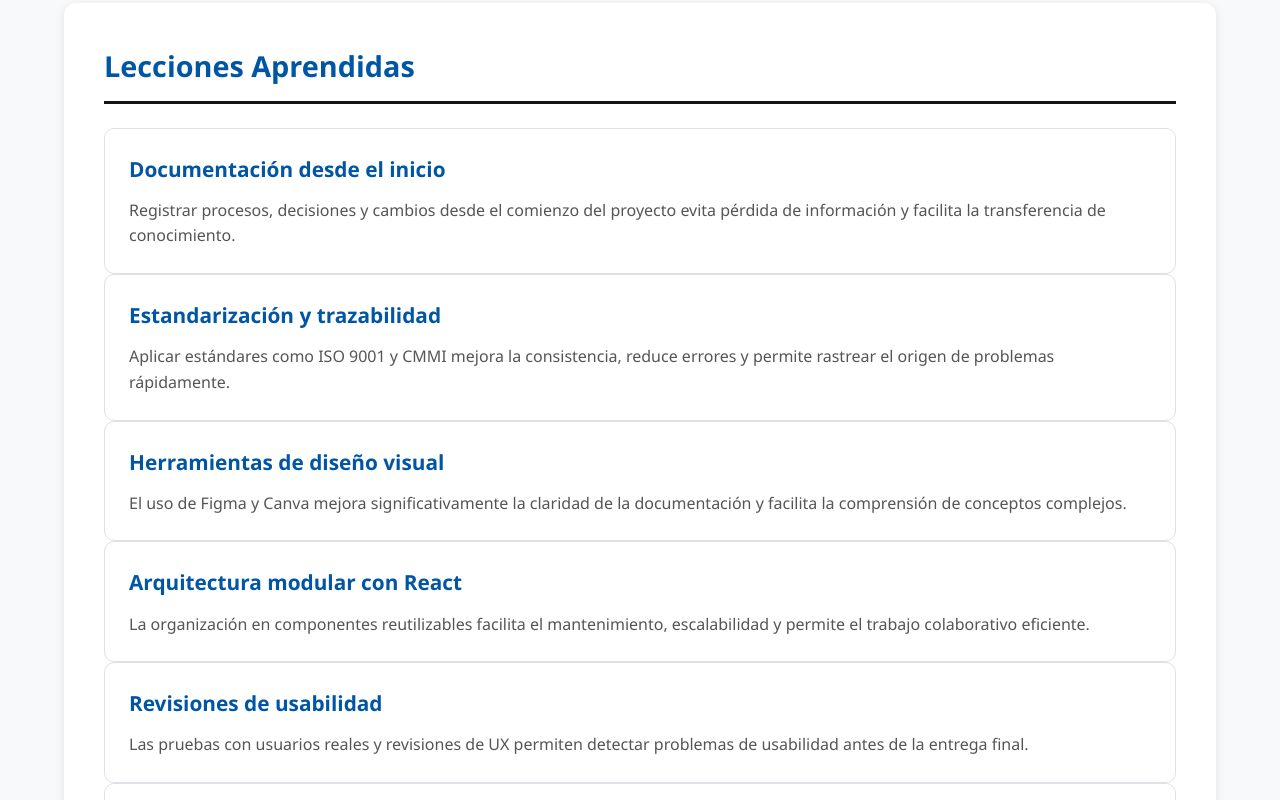
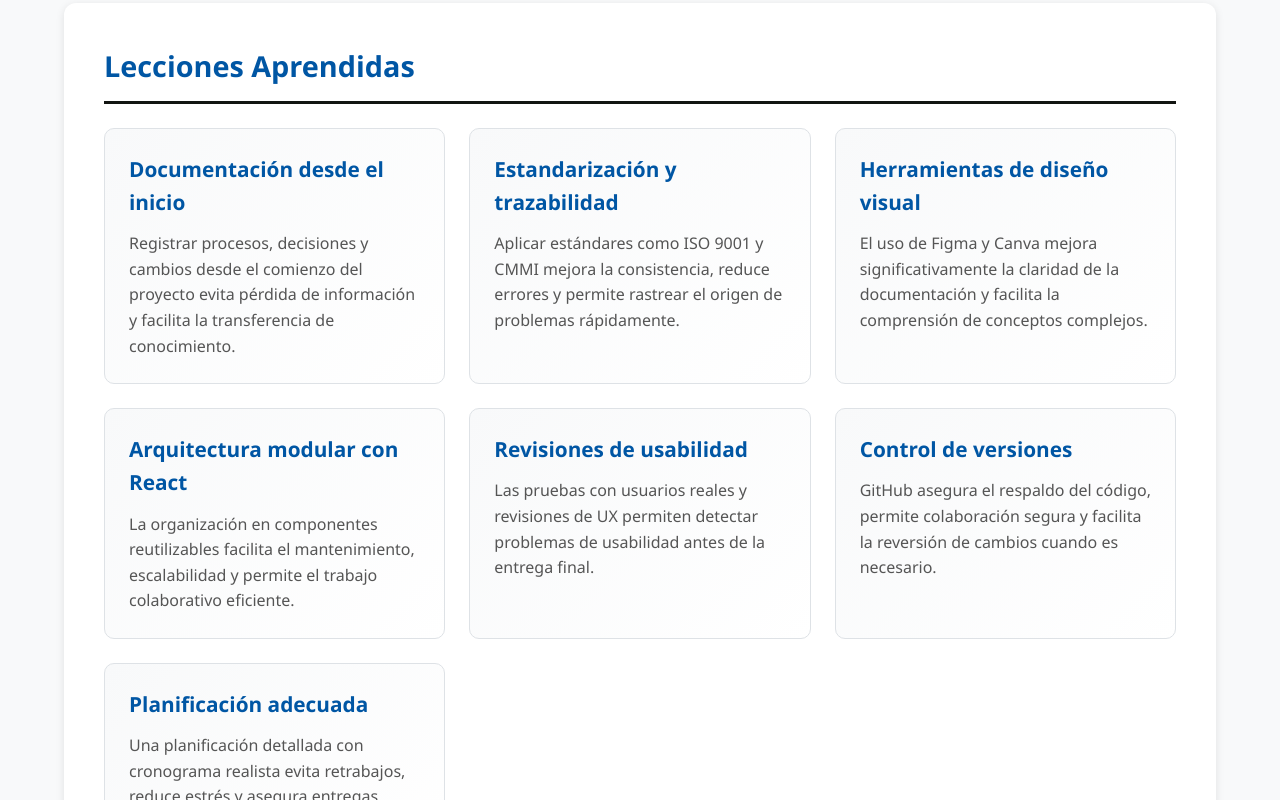
Before and after one commit to Rafael0896/Informe-de-Lecciones-Aprendidas, a React (Vite) app: page / in a window 1280 px wide. Shown: the part 2440-3240 px from the top of the page. Built offline with nearby package versions, Linux system fonts and the light colour scheme.

Commit message:
update LessonsLearned.jsx and index.css

```diff
--- a/src/components/LessonsLearned.jsx
+++ b/src/components/LessonsLearned.jsx
@@ -5,37 +5,30 @@ import Card from './Card';
 function LessonsLearned() {
     const lessons = [
         {
-            icon: '📌',
             title: 'Documentación desde el inicio',
             description: 'Registrar procesos, decisiones y cambios desde el comienzo del proyecto evita pérdida de información y facilita la transferencia de conocimiento.'
         },
         {
-            icon: '📏',
             title: 'Estandarización y trazabilidad',
             description: 'Aplicar estándares como ISO 9001 y CMMI mejora la consistencia, reduce errores y permite rastrear el origen de problemas rápidamente.'
         },
         {
-            icon: '🎨',
             title: 'Herramientas de diseño visual',
             description: 'El uso de Figma y Canva mejora significativamente la claridad de la documentación y facilita la comprensión de conceptos complejos.'
         },
         {
-            icon: '⚛️',
             title: 'Arquitectura modular con React',
             description: 'La organización en componentes reutilizables facilita el mantenimiento, escalabilidad y permite el trabajo colaborativo eficiente.'
         },
         {
-            icon: '👥',
             title: 'Revisiones de usabilidad',
             description: 'Las pruebas con usuarios reales y revisiones de UX permiten detectar problemas de usabilidad antes de la entrega final.'
         },
         {
-            icon: '🔐',
             title: 'Control de versiones',
             description: 'GitHub asegura el respaldo del código, permite colaboración segura y facilita la reversión de cambios cuando es necesario.'
         },
         {
-            icon: '📅',
             title: 'Planificación adecuada',
             description: 'Una planificación detallada con cronograma realista evita retrabajos, reduce estrés y asegura entregas puntuales.'
         }
--- a/src/index.css
+++ b/src/index.css
@@ -231,6 +231,17 @@ main {
     gap: 1.5rem;
 }
 
+/* ===== LESSONS ===== */
+.lessons-grid {
+    display: grid;
+    grid-template-columns: repeat(auto-fit, minmax(320px, 1fr));
+    gap: 1.5rem;
+}
+
+.lesson-card {
+    background: linear-gradient(135deg, #f8f9fa 0%, #ffffff 100%);
+}
+
 /* ===== SOCIALIZATION ===== */
 .socialization-content {
     display: flex;
```
